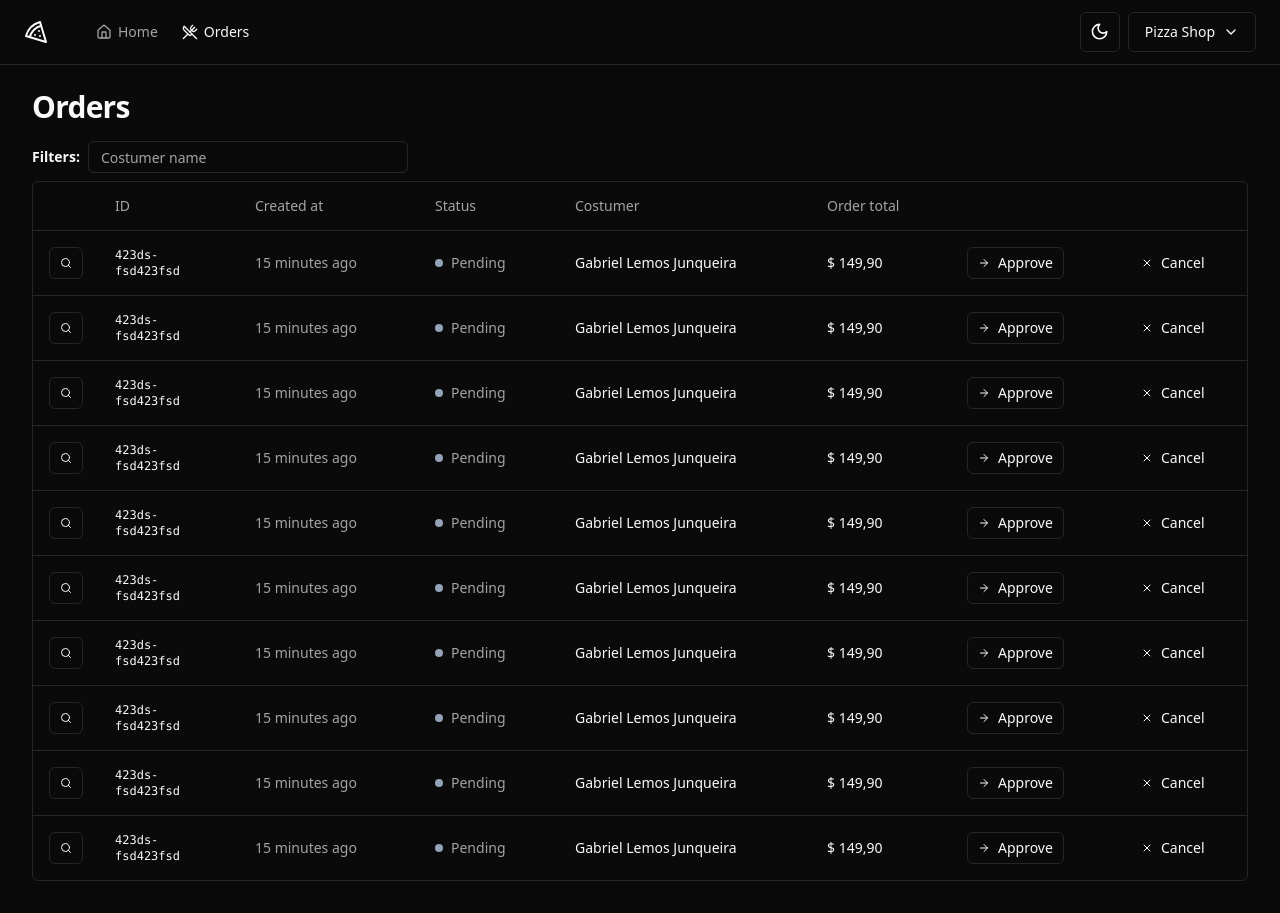
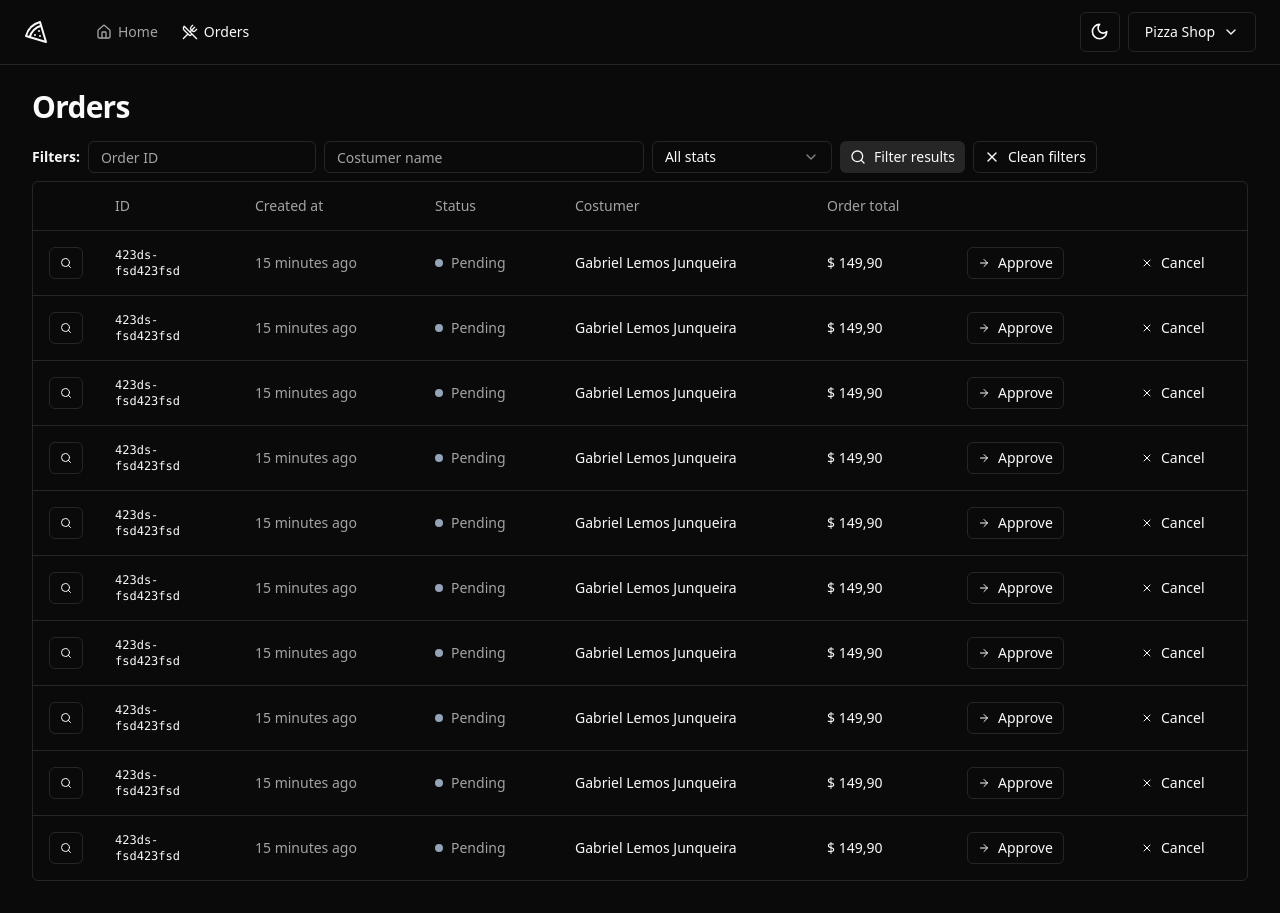
Before and after one commit to oLemos/pizzashop-web, a React (Vite) app: page /orders in a window 1280 px wide. Built offline with nearby package versions, Linux system fonts and the light colour scheme.

Commit message:
feat(Orders): orders filter component

```diff
--- /dev/null
+++ b/src/pages/app/orders/OrderTableFilters.tsx
@@ -0,0 +1,46 @@
+import { Search, X } from 'lucide-react'
+
+import { Button } from '@/components/ui/button'
+import { Input } from '@/components/ui/input'
+import {
+  Select,
+  SelectContent,
+  SelectItem,
+  SelectTrigger,
+  SelectValue,
+} from '@/components/ui/select'
+
+export const OrderTableFilters = () => {
+  return (
+    <form action="" className="flex items-center gap-2">
+      <span className="text-sm font-semibold">Filters:</span>
+      <Input placeholder="Order ID" className="h-8 w-auto" />
+      <Input placeholder="Costumer name" className="h-8 w-[320px]" />
+
+      <Select defaultValue="all">
+        <SelectTrigger className="h-8 w-[180px]">
+          <SelectValue />
+        </SelectTrigger>
+
+        <SelectContent>
+          <SelectItem value="all">All stats</SelectItem>
+          <SelectItem value="pending">Pending</SelectItem>
+          <SelectItem value="canceled">Canceled</SelectItem>
+          <SelectItem value="processing">Processing</SelectItem>
+          <SelectItem value="delivering">Delivering</SelectItem>
+          <SelectItem value="delivered">Delivered</SelectItem>
+        </SelectContent>
+      </Select>
+
+      <Button type="submit" size="xs" variant="secondary">
+        <Search className="mr-2 h-4 w-4" />
+        Filter results
+      </Button>
+
+      <Button type="button" size="xs" variant="outline">
+        <X className="mr-2 h-4 w-4" />
+        Clean filters
+      </Button>
+    </form>
+  )
+}
--- a/src/pages/app/orders/index.tsx
+++ b/src/pages/app/orders/index.tsx
@@ -1,16 +1,15 @@
-import { ArrowRight, Search, X } from 'lucide-react'
 import { Helmet } from 'react-helmet-async'
 
-import { Button } from '@/components/ui/button'
-import { Input } from '@/components/ui/input'
 import {
   Table,
   TableBody,
-  TableCell,
   TableHead,
   TableHeader,
   TableRow,
 } from '@/components/ui/table'
+
+import { OrderTableFilters } from './OrderTableFilters'
+import { OrderTableRow } from './OrderTableRow'
 
 export const Orders = () => {
   return (
@@ -21,10 +20,7 @@ export const Orders = () => {
         <h1 className="text-3xl font-bold tracking-tight">Orders</h1>
 
         <div className="5 space-y-2">
-          <form action="" className="flex items-center gap-2">
-            <span className="text-sm font-semibold">Filters:</span>
-            <Input placeholder="Costumer name" className="h-8 w-[320px]" />
-          </form>
+          <OrderTableFilters />
 
           <div className="rounded-md border">
             <Table>
@@ -43,51 +39,7 @@ export const Orders = () => {
 
               <TableBody>
                 {Array.from({ length: 10 }).map((_, index) => (
-                  <TableRow key={index}>
-                    <TableCell>
-                      <Button size="xs" variant="outline">
-                        <Search className="h-3 w-3" />
-                        <span className="sr-only">Order details</span>
-                      </Button>
-                    </TableCell>
-
-                    <TableCell className="font-mono text-xs font-medium">
-                      423ds-fsd423fsd
-                    </TableCell>
-
-                    <TableCell className="text-muted-foreground">
-                      15 minutes ago
-                    </TableCell>
-
-                    <TableCell>
-                      <div className="flex items-center gap-2">
-                        <span className="h-2 w-2 rounded-full bg-slate-400" />
-                        <span className="font-medium text-muted-foreground">
-                          Pending
-                        </span>
-                      </div>
-                    </TableCell>
-
-                    <TableCell className="font-medium">
-                      Gabriel Lemos Junqueira
-                    </TableCell>
-
-                    <TableCell className="font-medium">$ 149,90</TableCell>
-
-                    <TableCell>
-                      <Button variant="outline" size="xs">
-                        <ArrowRight className="mr-2 h-3 w-3" />
-                        <span>Approve</span>
-                      </Button>
-                    </TableCell>
-
-                    <TableCell>
-                      <Button variant="ghost" size="xs">
-                        <X className="mr-2 h-3 w-3" />
-                        <span>Cancel</span>
-                      </Button>
-                    </TableCell>
-                  </TableRow>
+                  <OrderTableRow key={index} />
                 ))}
               </TableBody>
             </Table>
```
